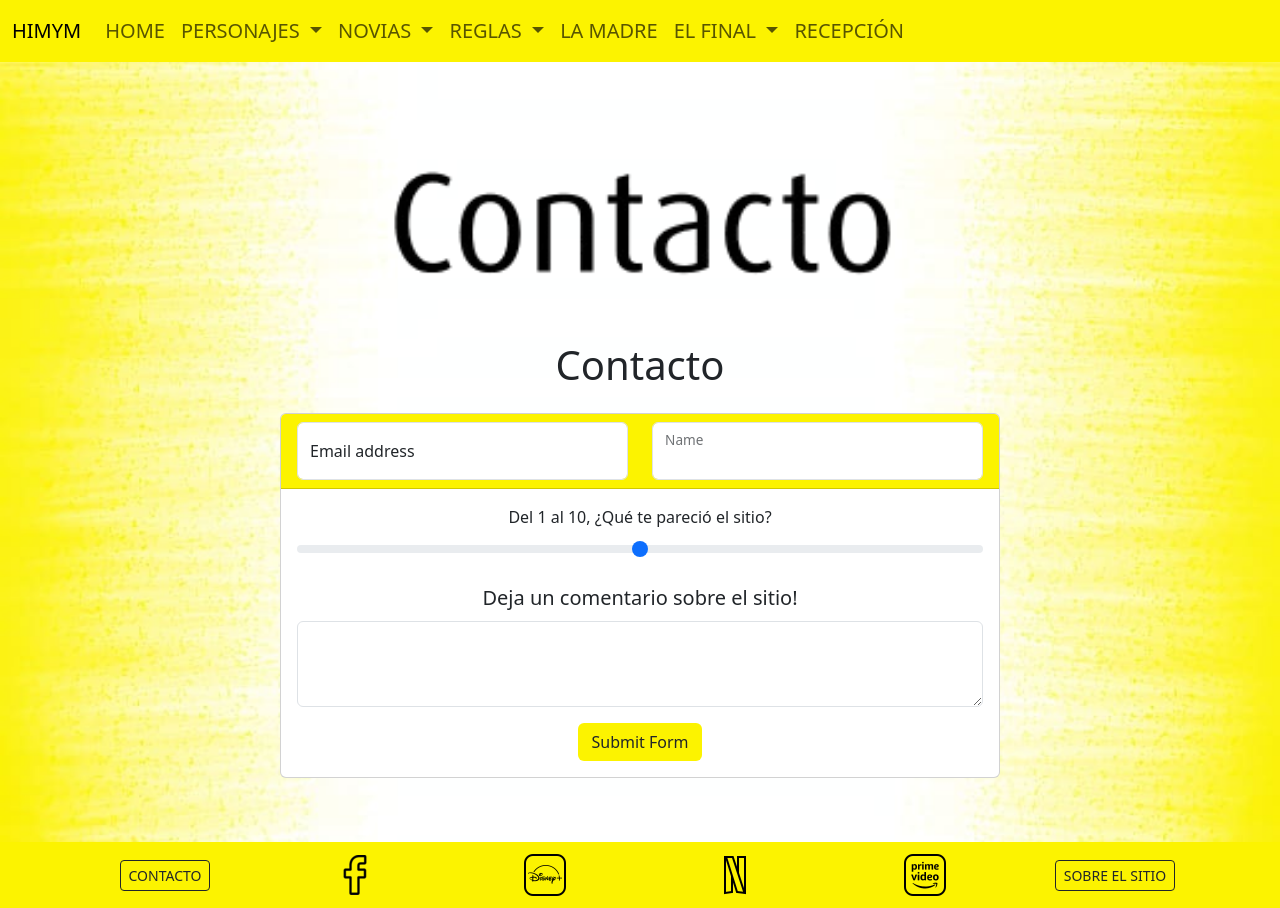
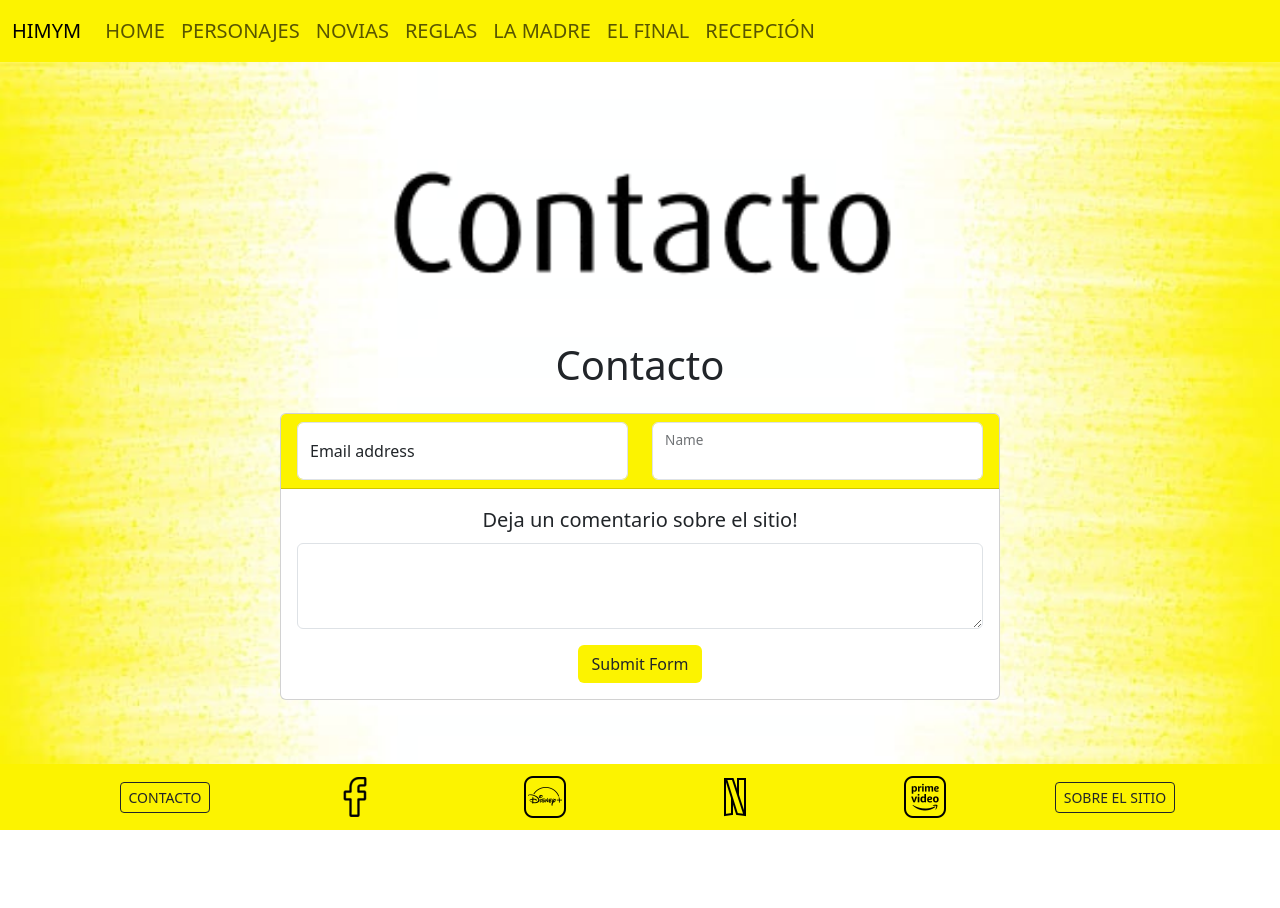
Before and after one commit to beklour/final-info, a plain HTML site: page contacto.html in a window 1280 px wide. After the commit the page ends 830 px from the top, so only its background shows below. Drawn offline with nearby package versions, Linux system fonts and the light colour scheme.

Commit message:
pequeños cambios

```diff
--- a/contacto.html
+++ b/contacto.html
@@ -1,16 +1,16 @@
 <!DOCTYPE html>
 <html lang="es">
   <head>
-    <meta charset="UTF-8" >
-    <meta name="viewport" content="width=device-width, initial-scale=1.0" >
+    <meta charset="UTF-8">
+    <meta name="viewport" content="width=device-width, initial-scale=1.0">
     <link
       href="https://cdn.jsdelivr.net/npm/bootstrap@5.3.3/dist/css/bootstrap.min.css"
       rel="stylesheet"
       integrity="sha384-QWTKZyjpPEjISv5WaRU9OFeRpok6YctnYmDr5pNlyT2bRjXh0JMhjY6hW+ALEwIH"
       crossorigin="anonymous"
     >
-    <link rel="stylesheet" href="css/estilos.css" >
-    <title>HIMYM - contacto</title>
+    <link rel="stylesheet" href="css/estilos.css">
+    <title>HIMYM - Contacto</title>
   </head>
   <body class="containerimg fs-6">
     <header>
@@ -31,69 +31,11 @@
           <div class="collapse navbar-collapse" id="navbarNav">
             <div class="navbar-nav">
               <a class="nav-item nav-link" href="index.html">HOME</a>
-              <li class="nav-item dropdown">
-                <a
-                  class="nav-link dropdown-toggle"
-                  href="#"
-                  role="button"
-                  data-bs-toggle="dropdown"
-                  aria-expanded="false"
-                >
-                  PERSONAJES
-                </a>
-                <ul class="dropdown-menu">
-                  <li><a class="dropdown-item" href="personajes/index.html">¿QUIÉNES SON?</a></li>
-                  <li><a class="dropdown-item" href="personajes/relaciones.html">RELACIONES</a></li>
-                </ul>
-              </li>
-              <li class="nav-item dropdown">
-                <a
-                  class="nav-link dropdown-toggle"
-                  href="#"
-                  role="button"
-                  data-bs-toggle="dropdown"
-                  aria-expanded="false"
-                >
-                  NOVIAS
-                </a>
-                <ul class="dropdown-menu">
-                  <li><a class="dropdown-item" href="novias/index.html">LOS AMORES DE TED</a></li>
-                  <li><a class="dropdown-item" href="novias/robin.html">ROBIN</a></li>
-                </ul>
-              </li>
-              <li class="nav-item dropdown">
-                <a
-                  class="nav-link dropdown-toggle"
-                  href="#"
-                  role="button"
-                  data-bs-toggle="dropdown"
-                  aria-expanded="false"
-                >
-                  REGLAS
-                </a>
-                <ul class="dropdown-menu">
-                  <li><a class="dropdown-item" href="reglas/index.html">¿REGLAS?</a></li>
-                  <li><a class="dropdown-item" href="reglas/teorias.html">TEORIAS</a></li>
-                  <li><a class="dropdown-item" href="reglas/brocode.html">THE BROCODE</a></li>
-                  <li><a class="dropdown-item" href="reglas/playbook.html">THE PLAYBOOK</a></li>
-                </ul>
-              </li>
+              <a class="nav-item nav-link" href="personajes/index.html">PERSONAJES</a>
+              <a class="nav-item nav-link" href="novias/index.html">NOVIAS</a>
+              <a class="nav-item nav-link" href="reglas/index.html">REGLAS</a>
               <a class="nav-item nav-link" href="mother.html">LA MADRE</a>
-              <li class="nav-item dropdown">
-                <a
-                  class="nav-link dropdown-toggle"
-                  href="#"
-                  role="button"
-                  data-bs-toggle="dropdown"
-                  aria-expanded="false"
-                >
-                  EL FINAL
-                </a>
-                <ul class="dropdown-menu">
-                  <li><a class="dropdown-item" href="final/index.html">¿EL FINAL?</a></li>
-                  <li><a class="dropdown-item" href="final/finalt.html">FINAL ALTERNATIVO</a></li>
-                </ul>
-              </li>
+              <a class="nav-item nav-link" href="final/index.html">EL FINAL</a>
               <a class="nav-item nav-link" href="recepcion.html">RECEPCIÓN</a>
             </div>
           </div>
@@ -106,7 +48,7 @@
         <div class="row">
           <!-- titulo -->
           <div class="container d-flex justify-content-center mt-5">
-            <img src="img/contacto.png" class="d-block w-50" alt="reglas" >
+            <img src="img/contacto.png" class="d-block w-50" alt="contacto">
           </div>
           <!-- titulo -->
 
@@ -119,7 +61,8 @@
               <!-- Columna responsiva: 100% en xs, 10/12 en sm y 8/12 en md+ -->
               <div class="col-12 col-sm-10 col-md-8">
                 <!-- Formulario con validación de Bootstrap -->
-                <form class="needs-validation" novalidate target="_blank" action="https://formsubmit.co/8316e289c85f107b2650dc5a2ddce474" method="POST">
+                <form name="contacto" class="needs-validation" data-netlify="true" action="#" novalidate method="POST">
+                  <input type="hidden" name="form-name" value="contacto">
                   <div class="card mb-3">
                     <!-- Card header: contiene los inputs para email y nombre -->
                     <div class="card-header bg-custom">
@@ -146,13 +89,8 @@
                         </div>
                       </div>
                     </div>
-                    <!-- Card body: contiene el slider, textarea y el botón de envío -->
+                    <!-- Card body: textarea y el botón de envío -->
                     <div class="card-body">
-                      <!-- Slider para calificar el sitio -->
-                      <div class="mb-3">
-                        <label for="customRange2" class="form-label">Del 1 al 10, ¿Qué te pareció el sitio?</label>
-                        <input type="range" class="form-range" min="0" max="10" id="customRange2" name="rating">
-                      </div>
                       <!-- Textarea para dejar un comentario -->
                       <div class="mb-3">
                         <label for="exampleFormControlTextarea1" class="form-label fs-5 fw-medium">Deja un comentario sobre el sitio!</label>
@@ -172,6 +110,7 @@
         </div>
       </div>
     </main>
+
     <footer class="container-fluid bg-custom">
       <section class="container text-center pt-2 pb-2">
         <div class="row align-items-center">
@@ -180,12 +119,12 @@
           </div>
           <div class="col-4 col-sm-2">
             <a href="https://www.facebook.com/OfficialHowIMetYourMother/" target="_blank">
-              <img src="img/iconos/fb.png" alt="facebook" class="img-fluid" >
+              <img src="img/iconos/fb.png" alt="facebook" class="img-fluid">
             </a>
           </div>
           <div class="col-4 col-sm-2">
             <a href="https://www.disneyplus.com/es-ar/series/how-i-met-your-mother/3kpBeRQiKjkq" target="_blank">
-              <img src="img/iconos/disney.png" alt="disneyplus" class="img-fluid" >
+              <img src="img/iconos/disney.png" alt="disneyplus" class="img-fluid">
             </a>
           </div>
           <div class="col-4 col-sm-2">
@@ -195,7 +134,7 @@
           </div>
           <div class="col-4 col-sm-2">
             <a href="https://www.primevideo.com/-/es/detail/How-I-met-your-mother/0HX4L62NMBMKP5QXU8QNR8958G" target="_blank">
-              <img src="img/iconos/prime.png" alt="primevideo" class="img-fluid" >
+              <img src="img/iconos/prime.png" alt="primevideo" class="img-fluid">
             </a>
           </div>
           <div class="col-4 col-sm-2">
@@ -205,6 +144,5 @@
       </section>
     </footer>
     <script src="https://cdn.jsdelivr.net/npm/bootstrap@5.3.3/dist/js/bootstrap.bundle.min.js" integrity="sha384-YvpcrYf0tY3lHB60NNkmXc5s9fDVZLESaAA55NDzOxhy9GkcIdslK1eN7N6jIeHz" crossorigin="anonymous"></script>
-    <script src="js/script.js"></script>
   </body>
 </html>
--- a/js/script.js
+++ /dev/null
@@ -1,17 +0,0 @@
-  (() => {
-    'use strict';
-    // Selecciona todos los formularios que requieren validación
-    const forms = document.querySelectorAll('.needs-validation');
-    // Itera sobre cada formulario y añade un listener para el evento submit
-    Array.from(forms).forEach(form => {
-      form.addEventListener('submit', event => {
-        // Si el formulario no es válido, evita el envío y detiene la propagación
-        if (!form.checkValidity()) {
-          event.preventDefault();
-          event.stopPropagation();
-        }
-        // Añade la clase 'was-validated' para mostrar los estilos de validación
-        form.classList.add('was-validated');
-      }, false);
-    });
-  })();
```
Also changed, not shown: img/carousel/carousel.jpg, img/carousel/carousel1.jpg, img/carousel/carousel2.jpg, img/carousel/carousel3.jpg, img/carousel/carousel4.jpg, 1 other file.
